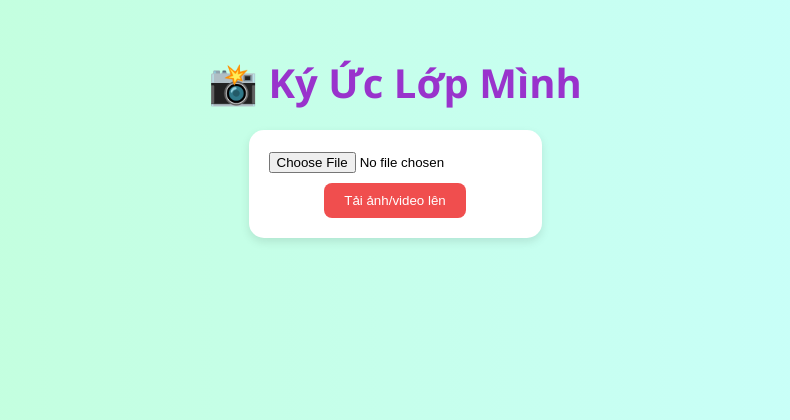
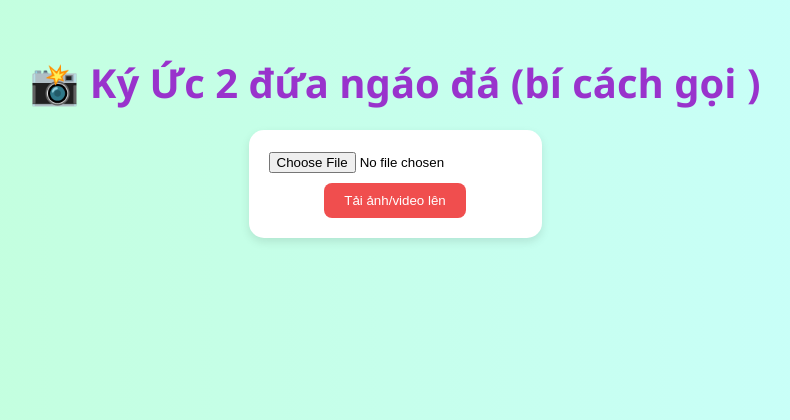
Before and after one commit to anhtiendzc/ki-uc-2-dua, a Flask app: page / in a window 1280 px wide. Shown: the top 420 px of the page, without its empty margins (245-1035 px from the left). Run offline with Flask 3, Linux system fonts and the light colour scheme.

Commit message:
Update index.html

```diff
--- a/kiucchungminh/templates/index.html
+++ b/kiucchungminh/templates/index.html
@@ -67,7 +67,7 @@
     </style>
 </head>
 <body>
-    <h1>📸 Ký Ức Lớp Mình</h1>
+    <h1>📸 Ký Ức 2 đứa ngáo đá (bí cách gọi )</h1>
     <div class="upload-box">
         <form method="POST" enctype="multipart/form-data">
             <input type="file" name="file">
```
